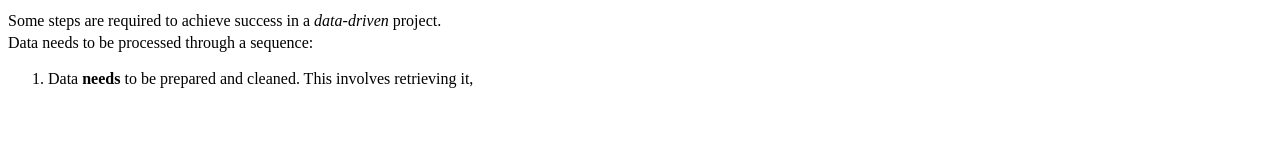
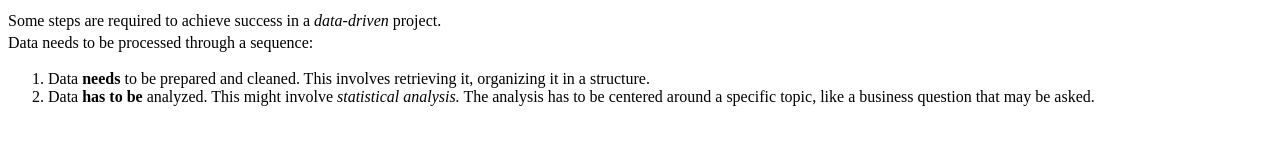
Before and after one commit to renewedmoorbool/data-analytics-blog, a plain HTML site: page articles/introduction.html in a window 1280 px wide. Shown: the part 530-674 px from the top of the page. Drawn offline with Linux system fonts and the light colour scheme.

Commit message:
Update first article

```diff
--- a/articles/introduction.html
+++ b/articles/introduction.html
@@ -36,8 +36,17 @@
             Data needs to be processed through a sequence:
 
             <ol>
-                <li> Data <strong> needs </strong> to be prepared and cleaned.
-                     This involves retrieving it,  </li>
+                 <li>
+                    Data <strong> needs </strong> to be prepared and cleaned.
+                     This involves retrieving it, organizing it in a structure.
+                 </li>
+
+                 <li>
+                     Data <strong> has to be </strong> analyzed. This might
+                     involve <em> statistical analysis.</em> The analysis has
+                     to be centered around a specific topic, like a business
+                     question that may be asked.
+                 </li>
             </ol>
         </p>
     </body>
```
